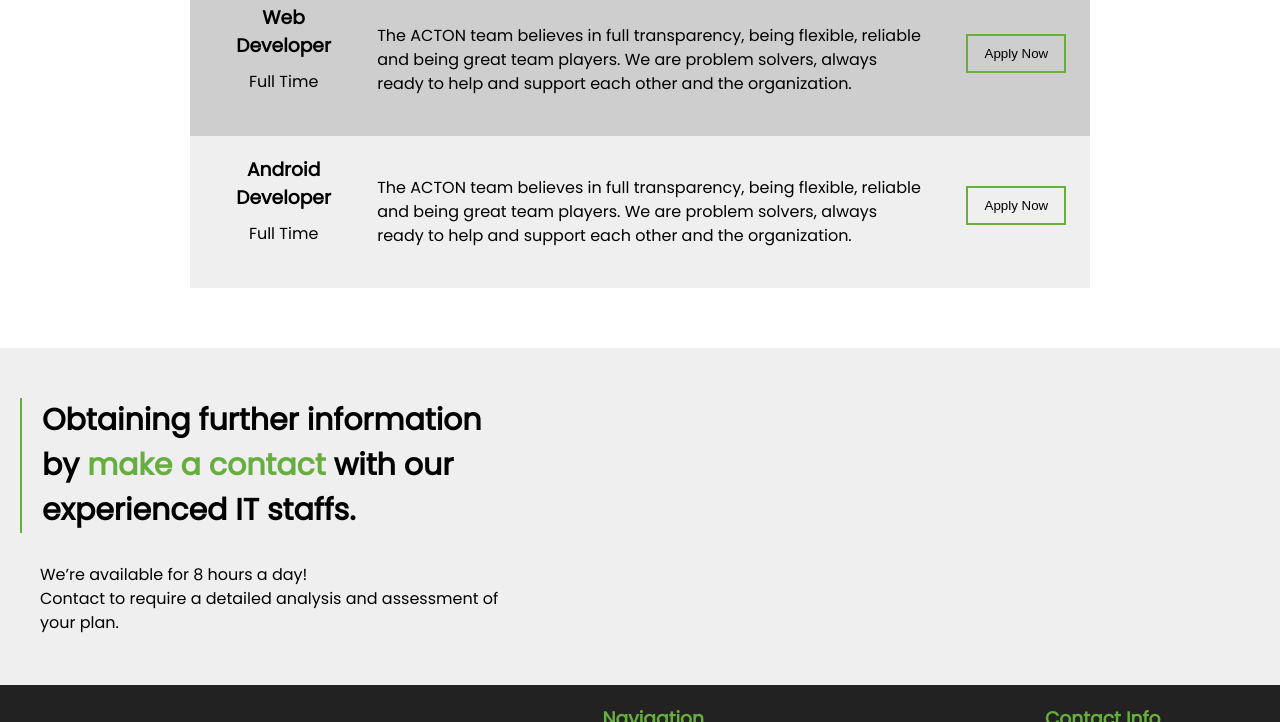
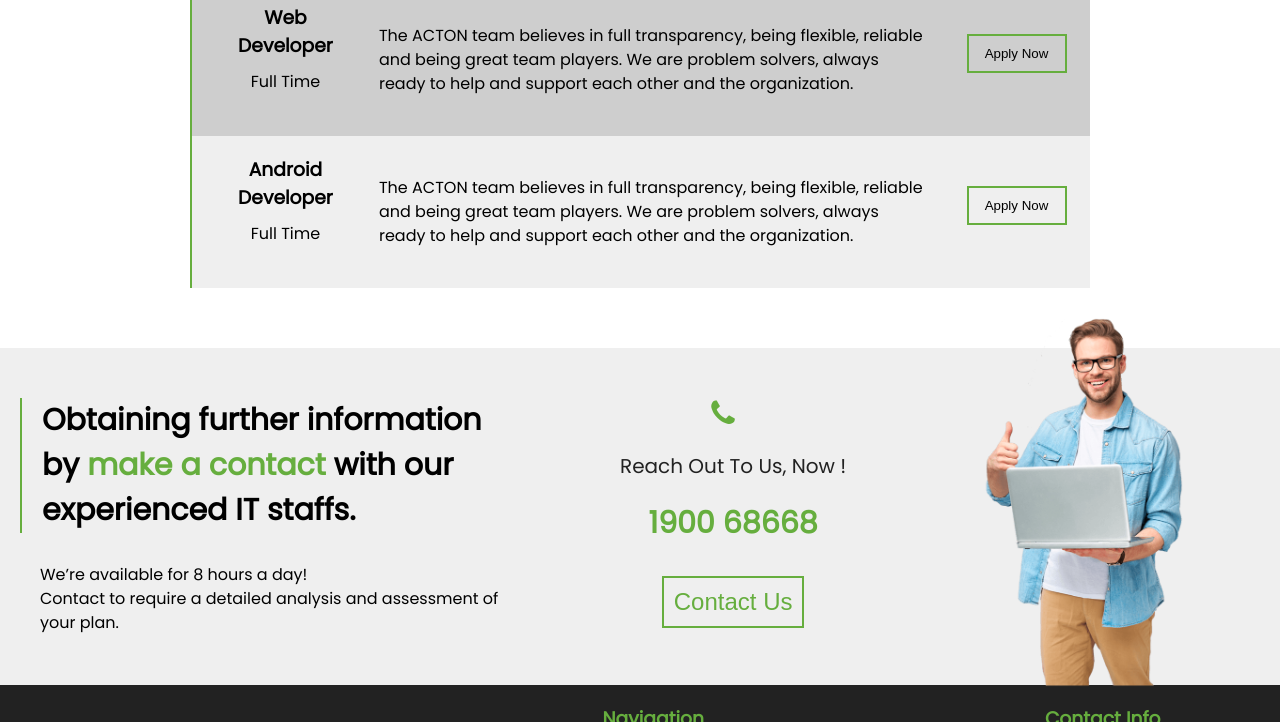
Before and after one commit to gokulakannanit/acton, a website built with Vite: page career.html in a window 1280 px wide. Shown: the part 800-1522 px from the top of the page. Built offline with nearby package versions, Linux system fonts and the light colour scheme.

Commit message:
Added content for career and contact page

```diff
--- a/career.html
+++ b/career.html
@@ -110,7 +110,7 @@
       </div>
     </section>
     <section class="career_ext">
-      <div class="container flex_box">
+      <div class="container flex_box" style="position: relative">
         <div style="width: 500px">
           <h2>
             Obtaining further information by
@@ -122,8 +122,14 @@
             detailed analysis and assessment of your plan.
           </p>
         </div>
-        <div></div>
+        <div class="reach_us">
+          <div class="font_primary"><i class="fa fa-phone"></i></div>
+          <div class="text_middle">Reach Out To Us, Now !</div>
+          <h2 class="font_primary"><a href="tel:">1900 68668</a></h2>
+          <button>Contact Us</button>
+        </div>
       </div>
+      <div class="reach_us_image"><img src="/public/images/hero-img1.png" /></div>
     </section>
     <footer>
       <div class="container">
--- a/style.css
+++ b/style.css
@@ -770,14 +770,23 @@
 
 .contact_us i.fa {
   font-size: 40px;
-  color: #66ae3e;
+  color: #fff;
 }
 
 .contact_us .contact_thumb {
   margin: 20px;
   padding: 20px;
   width: 250px;
-  border: 1px solid #ccc;
+  background-color: #66ae3e;
+  border-radius: 12px;
+}
+
+.contact_us .contact_thumb h2 {
+  color: #fff;
+}
+
+.contact_us .contact_thumb a {
+  color: #fff;
 }
 
 input[type="text"],
@@ -875,6 +884,7 @@
 .career_list .list_item {
   background-color: #efefef;
   padding: 20px;
+  border-left: 2px solid #66ae3e;
 }
 
 .career_list .list_item:nth-child(even) {
@@ -884,6 +894,29 @@
 .career_ext {
   background-color: #efefef;
   padding: 50px 20px;
+}
+
+.career_ext .container {
+  position: relative;
+  justify-content: flex-start;
+}
+
+.reach_us_image {
+  max-width: 1280px;
+  margin: 0 auto;
+  position: relative;
+}
+
+.reach_us_image img {
+  position: absolute;
+  bottom: -82px;
+  right: 60px;
+  width: 300px;
+  z-index: 10;
+}
+
+button {
+  cursor: pointer;
 }
 
 .career_ext h2 {
@@ -899,6 +932,41 @@
   margin-top: 30px;
 }
 
+.reach_us {
+  text-align: center;
+  margin-left: 80px;
+}
+
+.reach_us i {
+  font-size: 30px;
+}
+.reach_us .text_middle {
+  margin: 20px;
+  font-size: 20px;
+  color: #222;
+}
+
+.reach_us h2 {
+  border: none;
+  padding-left: 0;
+}
+
+.reach_us button {
+  border: 2px solid #66ae3e;
+  color: #66ae3e;
+  background-color: transparent;
+  padding: 10px;
+  font-size: 24px;
+  margin-top: 30px;
+}
+
+.reach_us h2 a,
+.reach_us h2 a:visited,
+.reach_us h2 a:visited,
+.reach_us h2 a:active {
+  color: #66ae3e;
+}
+
 .career_list button {
   display: inline-block;
   border: 2px solid #66ae3e;
```
Also changed, not shown: contact.html (+4 -4 lines).
